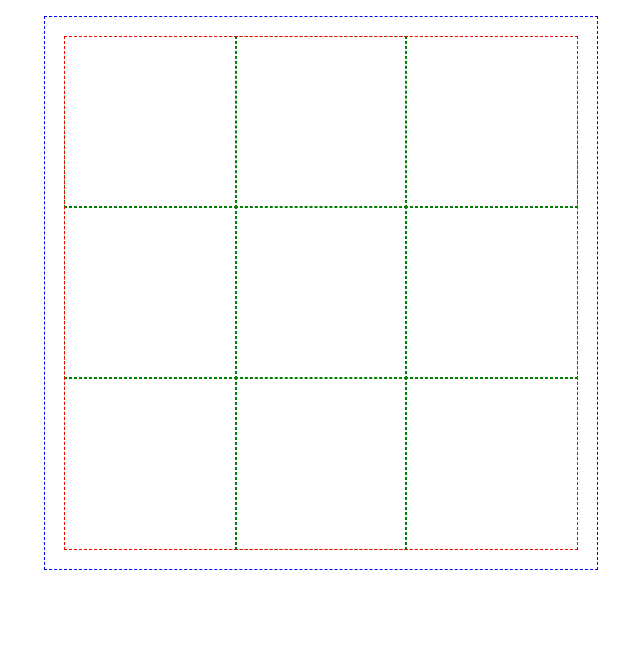
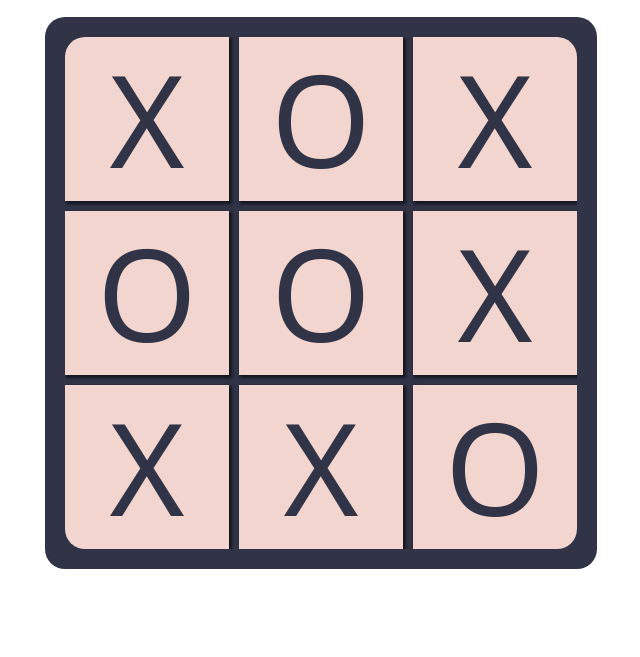
Before and after one commit to davmedeiros/tic-tac-toe, a website: page index.html in a window 1280 px wide. Shown: the part 143-800 px from the top of the page, without its empty margins (319-959 px from the left). Drawn offline with Linux system fonts and the light colour scheme.

Commit message:
Style board

```diff
--- a/css/styles.css
+++ b/css/styles.css
@@ -1,27 +1,43 @@
+:root {
+  font-family: system-ui, -apple-system, BlinkMacSystemFont, 'Segoe UI', Roboto, Oxygen, Ubuntu, Cantarell, 'Open Sans', 'Helvetica Neue', sans-serif;
+  --container-border-radius: 20px;
+  --grid-gap: 20px;
+  --base-color: #303446;
+  --text: #c6d0f5;
+  --cells-color: #f2d5cf;
+}
+
 body,
 header,
 main {
   padding: 20px;
   display: grid;
   justify-content: center;
-  gap: 20px;
+  gap: var(--grid-gap);
+  border-radius: var(--container-border-radius);
 }
 
 header,
 main {
-  outline: 1px dashed blue;
+  background-color: var(--base-color);
+  color: var(--text);
 }
 
 #game-board {
-  outline: 1px dashed red;
   width: 512px;
   aspect-ratio: 1 / 1;
   display: grid;
+  gap: 10px;
+  border-radius: var(--container-border-radius);
   grid-template: repeat(3, 1fr) / repeat(3, 1fr);
+  overflow: hidden;
 }
 
 #game-board > * {
-  outline: 1px dashed green;
   display: grid;
   place-items: center;
+  background-color: var(--cells-color);
+  color: var(--base-color);
+  font-size: 8rem;
+  box-shadow: 2px 2px 3px 1px rgba(0, 0, 0, 0.6);
 }
--- a/index.html
+++ b/index.html
@@ -14,15 +14,15 @@
     </header>
     <main>
       <div id="game-board">
-        <div class="cell"></div>
-        <div class="cell"></div>
-        <div class="cell"></div>
-        <div class="cell"></div>
-        <div class="cell"></div>
-        <div class="cell"></div>
-        <div class="cell"></div>
-        <div class="cell"></div>
-        <div class="cell"></div>
+        <div class="cell">X</div>
+        <div class="cell">O</div>
+        <div class="cell">X</div>
+        <div class="cell">O</div>
+        <div class="cell">O</div>
+        <div class="cell">X</div>
+        <div class="cell">X</div>
+        <div class="cell">X</div>
+        <div class="cell">O</div>
       </div>
     </main>
   </body>
```
